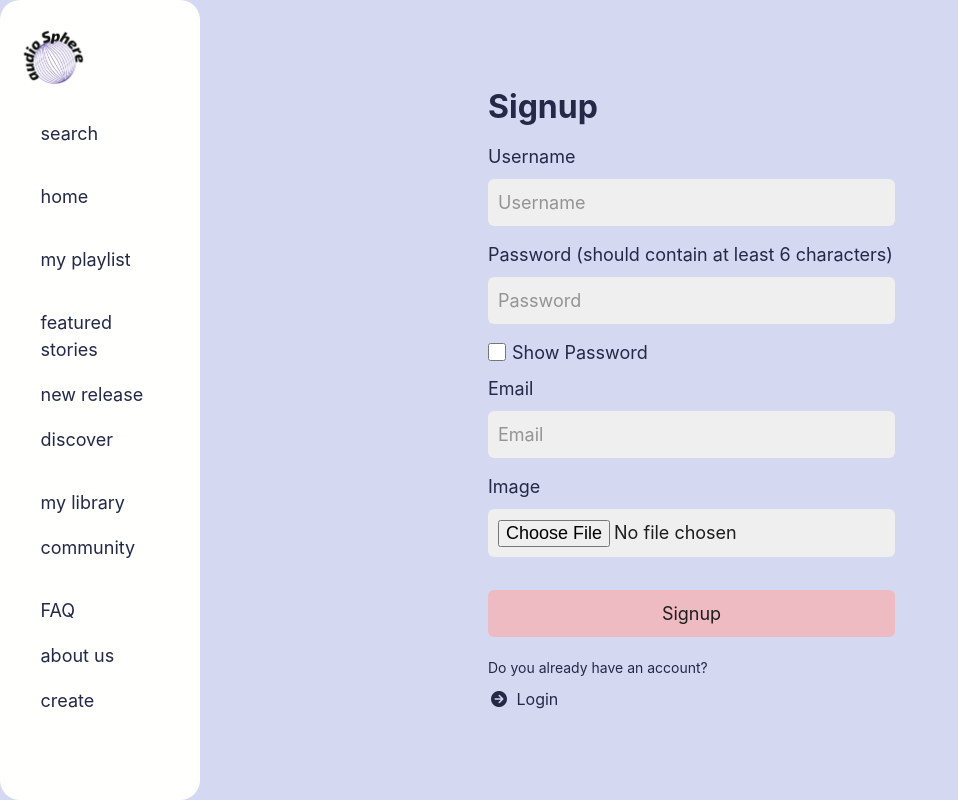
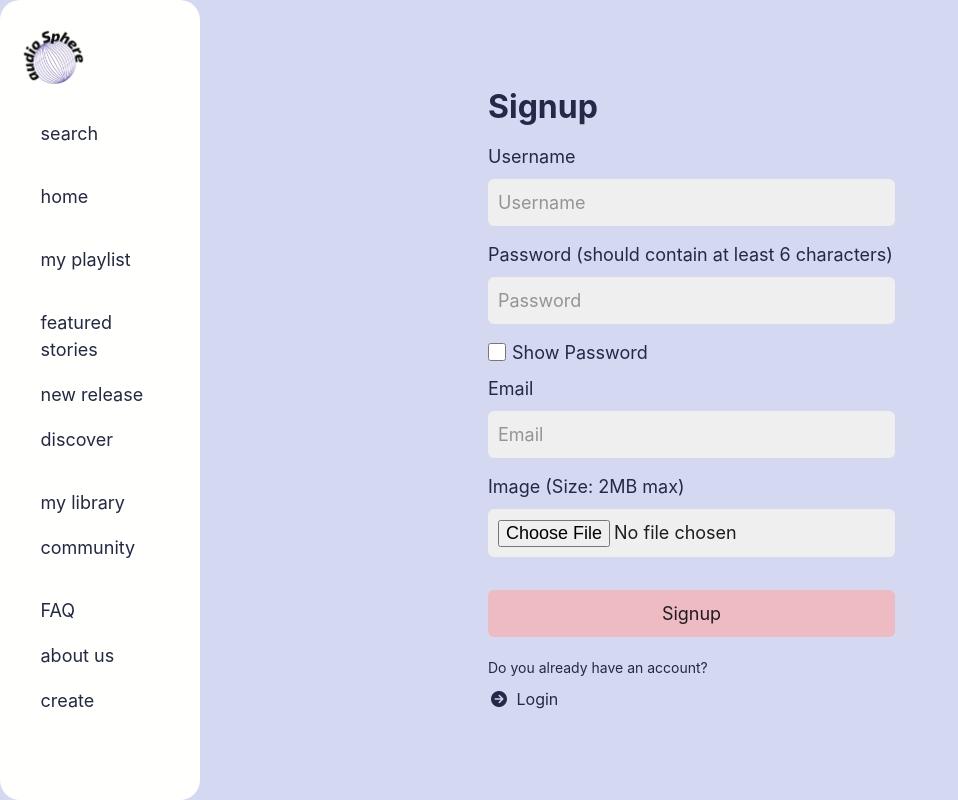
Before and after one commit to tanveerali13/audiosphere-v2, a PHP site: page /views/signup.php in a window 1280 px wide; the page is wider, and only the part inside the window is pictured. Shown: that part, without its empty margins (0-958 px from the left). Run offline with PHP 8.4, Linux system fonts and the light colour scheme; the template is opened without the code that fills it, so the values that code supplies are empty.

Commit message:
defined file size limit

```diff
--- a/views/signup.php
+++ b/views/signup.php
@@ -87,7 +87,7 @@
                         <label for="email">Email</label>
                         <input id="email" type="email" name="email" placeholder="Email" class="form-control" required>
 
-                        <label for="image">Image</label>
+                        <label for="image">Image (Size: 2MB max)</label>
                         <input type="file" name="image" class="form-control">
 
                         <input id="signup" type="submit" name="signup" value="Signup">
```
